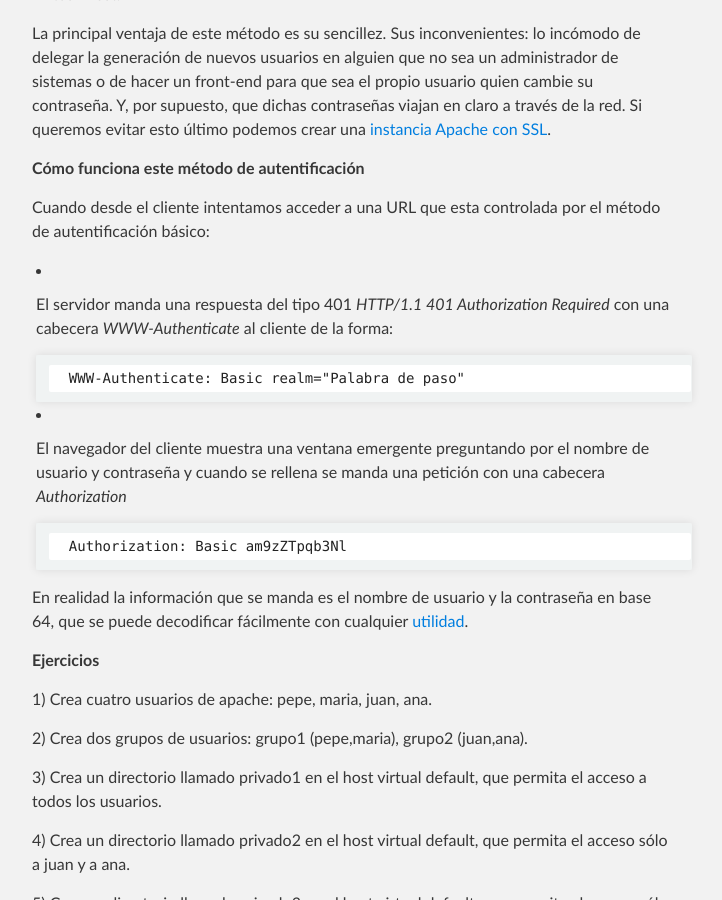
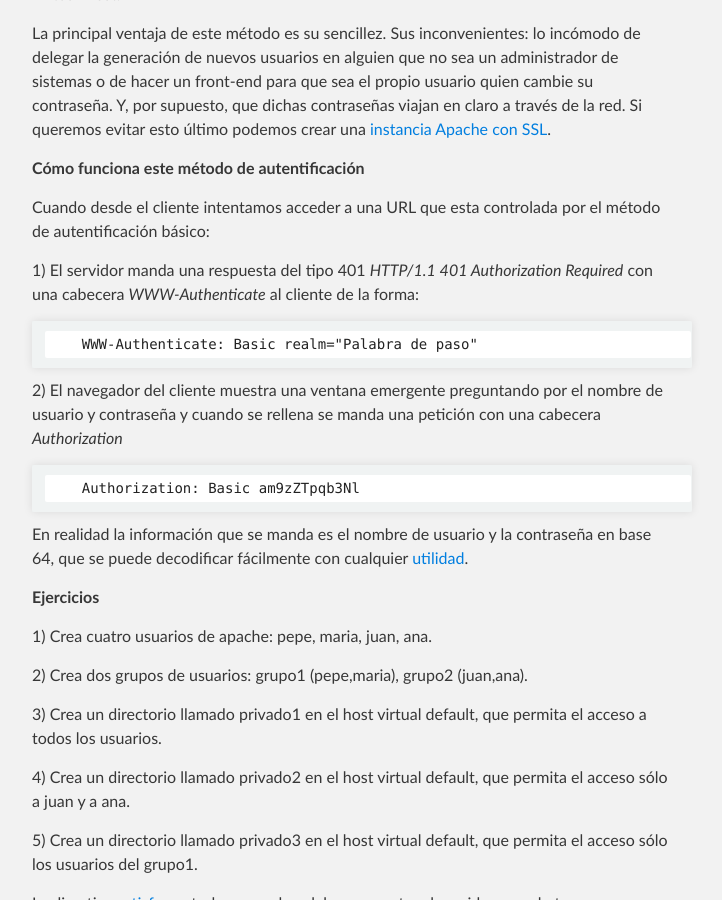
Before and after one commit to josedom24/josedom24.github.io, a Jekyll site: the page built from mod/serviciosgs/e_web_11.md, in a window 1280 px wide and 900 px high, scrolled down 1356 px. Shown: the whole window, without its empty margins (288-1010 px from the left). Built offline with Jekyll 4.4.1, drawn with Linux system fonts in a browser that asks for light colours.

Commit message:
modificaciones

```diff
--- a/mod/serviciosgs/e_web_11.md
+++ b/mod/serviciosgs/e_web_11.md
@@ -44,10 +44,12 @@ Para denegar el acceso a algún usuario basta con que borremos la línea corresp
 **Cómo funciona este método de autentificación**
 
 Cuando desde el cliente intentamos acceder a una URL que esta controlada por el método de autentificación básico:
-* El servidor manda una respuesta del tipo 401 *HTTP/1.1 401 Authorization Required* con  una cabecera *WWW-Authenticate* al cliente de la forma:
+
+1) El servidor manda una respuesta del tipo 401 *HTTP/1.1 401 Authorization Required* con  una cabecera *WWW-Authenticate* al cliente de la forma:
 
         WWW-Authenticate: Basic realm="Palabra de paso"
-* El navegador del cliente muestra una ventana emergente preguntando por el nombre de usuario y contraseña y cuando se rellena se manda una petición con una cabecera *Authorization*
+
+2) El navegador del cliente muestra una ventana emergente preguntando por el nombre de usuario y contraseña y cuando se rellena se manda una petición con una cabecera *Authorization*
 
         Authorization: Basic am9zZTpqb3Nl
 
```
